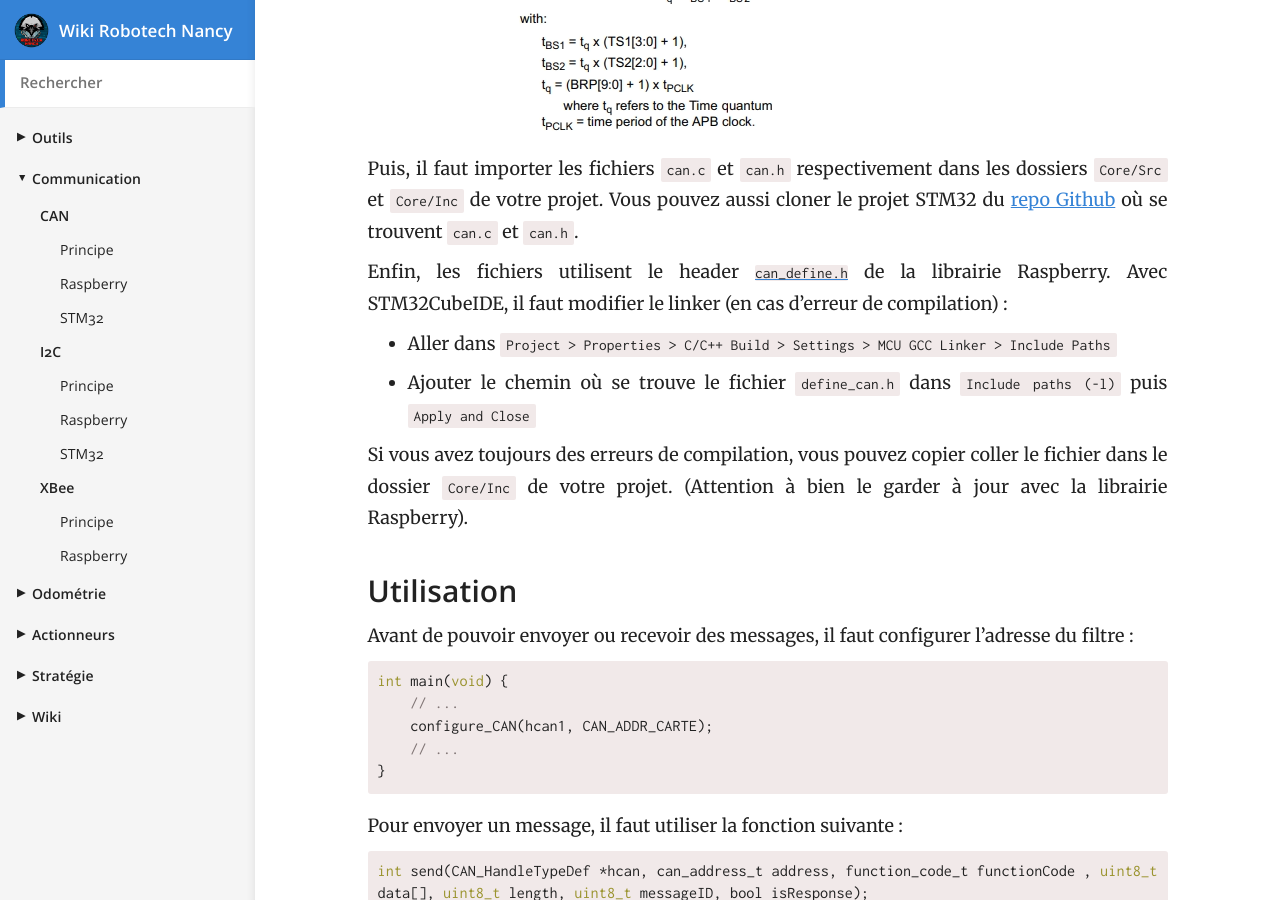
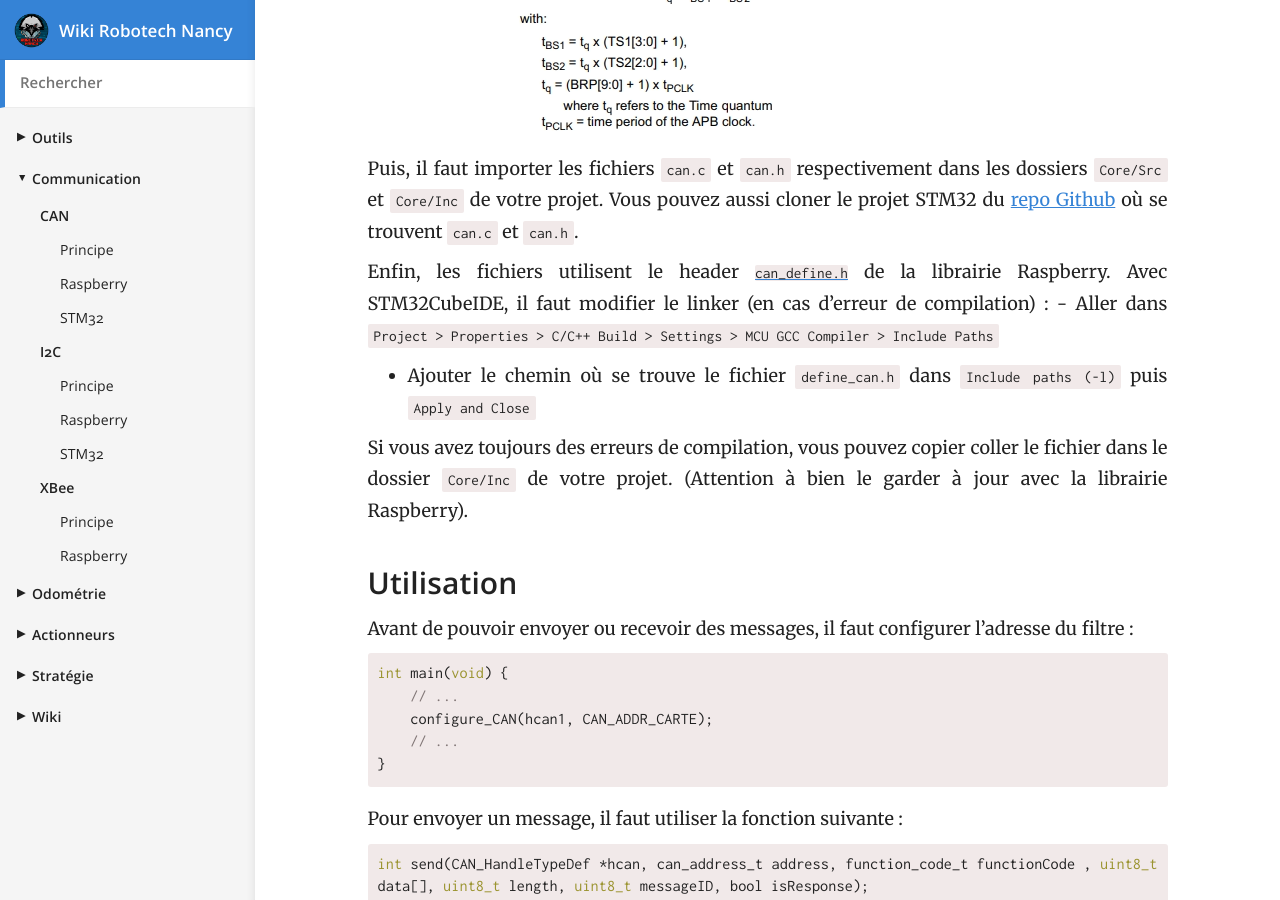
Before and after one commit to RobotechNancy/robotechnancy.github.io, a Jekyll site: the page built from _docs/communication/CAN/stm32.md, in a window 1280 px wide and 900 px high, scrolled down 693 px. Built offline with Jekyll 4.4.1, drawn with Linux system fonts in a browser that asks for light colours.

Commit message:
Linker > Compiler

```diff
--- a/_docs/communication/CAN/stm32.md
+++ b/_docs/communication/CAN/stm32.md
@@ -26,7 +26,7 @@ Puis, il faut importer les fichiers `can.c` et `can.h` respectivement dans les d
 
 Enfin, les fichiers utilisent le header [`can_define.h`](https://github.com/RobotechNancy/Communication/blob/master/CAN/Raspberry/include/define_can.h){:target="_blank"} de la librairie Raspberry.
 Avec STM32CubeIDE, il faut modifier le linker (en cas d'erreur de compilation) :
-- Aller dans `Project > Properties > C/C++ Build > Settings > MCU GCC Linker > Include Paths`
+    - Aller dans `Project > Properties > C/C++ Build > Settings > MCU GCC Compiler > Include Paths`
 - Ajouter le chemin où se trouve le fichier `define_can.h` dans `Include paths (-l)` puis `Apply and Close`
 
 Si vous avez toujours des erreurs de compilation, vous pouvez copier coller le fichier dans le dossier `Core/Inc` de votre projet.
```
